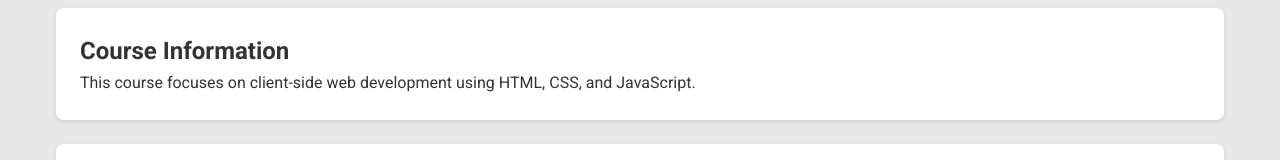
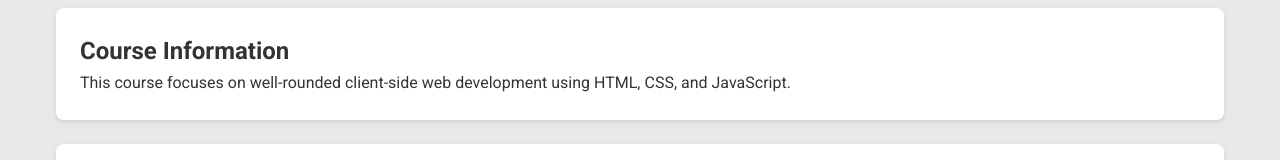
Before and after one commit to Joyceachen/wdd231, a plain HTML site: page index.html in a window 1280 px wide. Shown: the part 182-342 px from the top of the page. Drawn offline with Linux system fonts and the light colour scheme.

Commit message:
Edited paragraph

```diff
--- a/index.html
+++ b/index.html
@@ -30,7 +30,7 @@
     <main>
         <section class="card">
             <h2>Course Information</h2>
-            <p>This course focuses on client-side web development using HTML, CSS, and JavaScript.</p>
+            <p>This course focuses on well-rounded client-side web development using HTML, CSS, and JavaScript.</p>
         </section>
 
         <section class="card">
```
